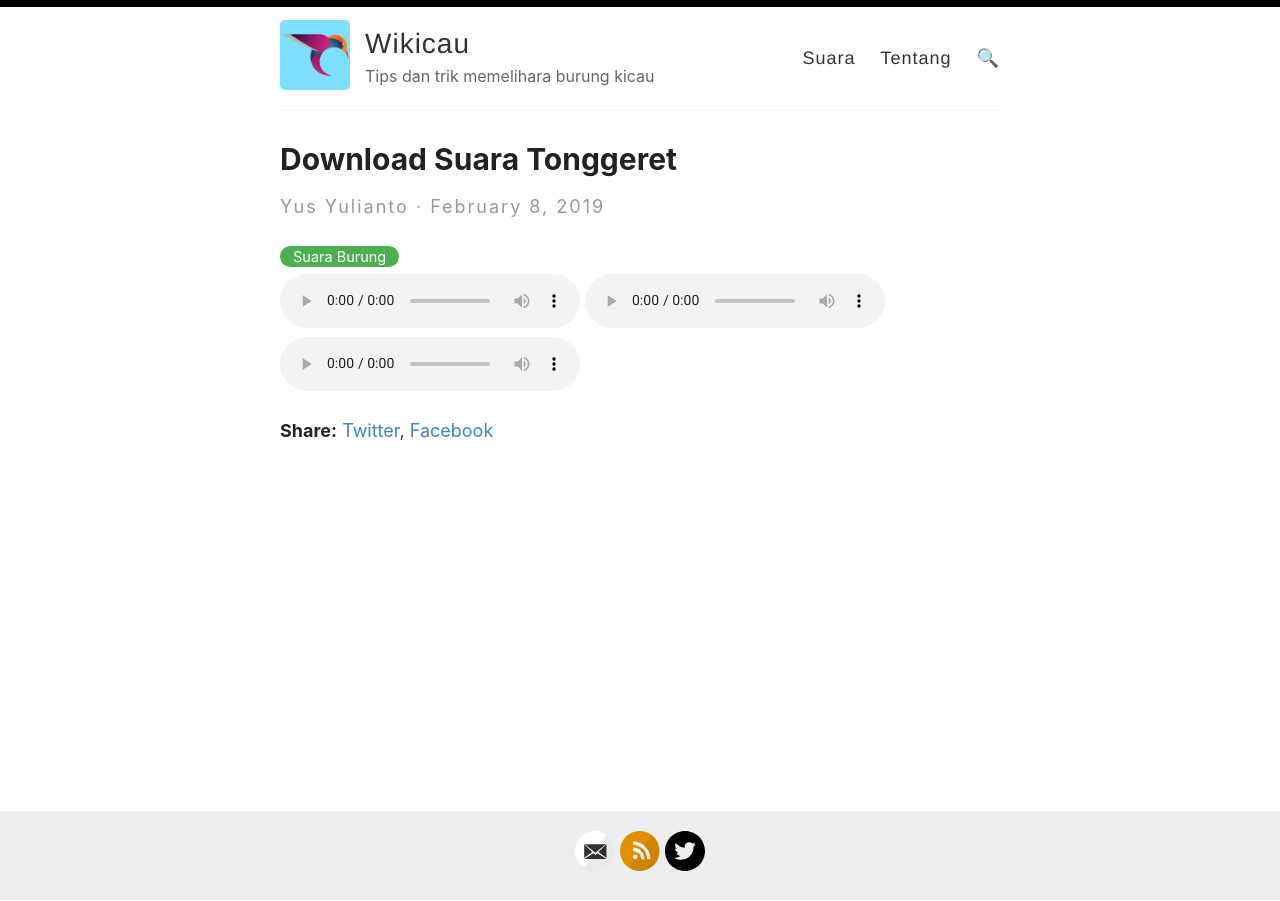
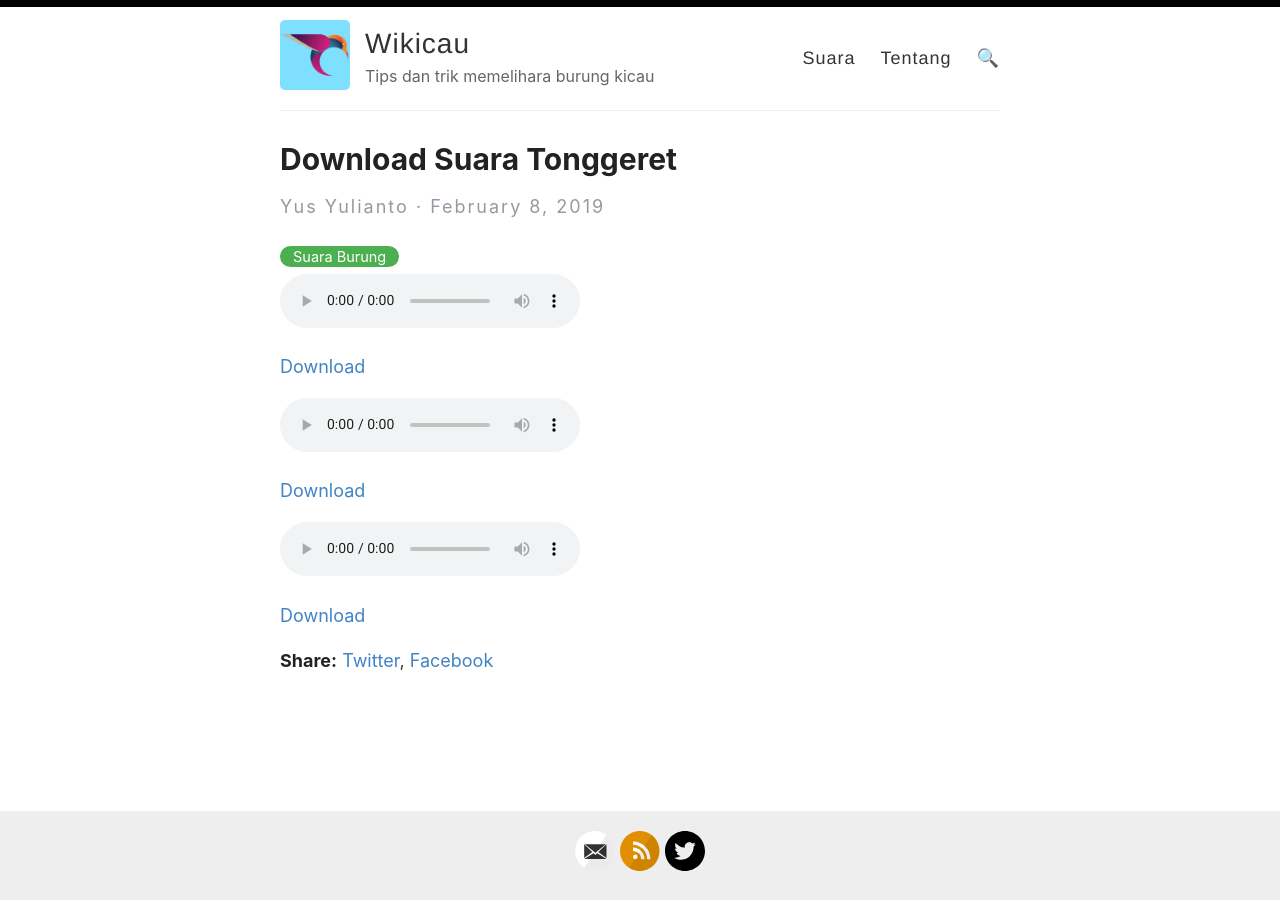
Before and after one commit to wikicau/wikicau.github.io, a Jekyll site: the page built from _posts/2019-02-8-suara-tonggeret.md, in a window 1280 px wide. Built offline with Jekyll 4.4.1, drawn with Linux system fonts in a browser that asks for light colours.

Commit message:
Update 2019-02-8-suara-tonggeret.md

```diff
--- a/_posts/2019-02-8-suara-tonggeret.md
+++ b/_posts/2019-02-8-suara-tonggeret.md
@@ -5,7 +5,8 @@ categories: [Suara Burung]
 ---
 
 {% include embed-audio.html src="/assets/audio/<audio-source-name>.wav" %}
-
+[Download](https://bit.ly/2Rr4eB7)
 {% include embed-audio.html src="/assets/audio/<audio-source-name>.wav" %}
-
+[Download](https://bit.ly/2Rr4eB7)
 {% include embed-audio.html src="/assets/audio/<audio-source-name>.wav" %}
+[Download](https://bit.ly/2Rr4eB7)
```
